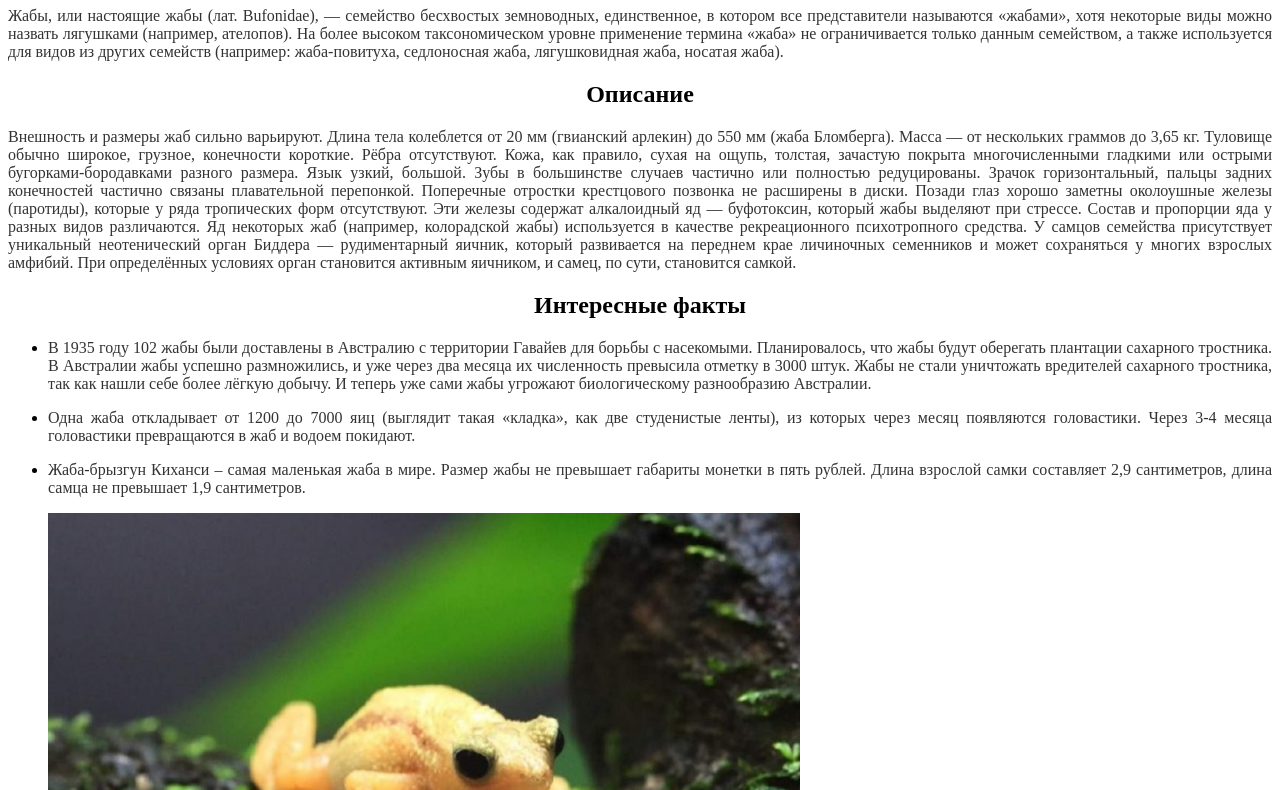
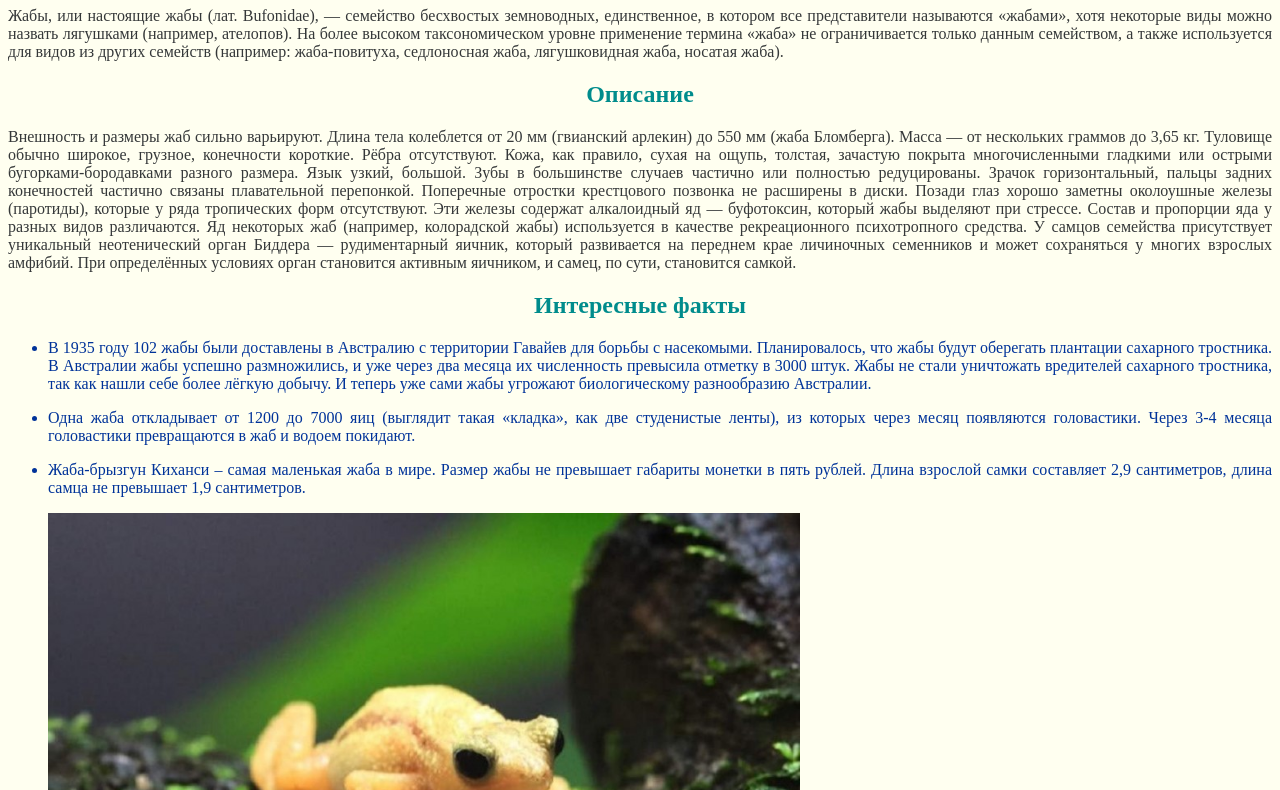
Before and after one commit to Kir-Scheluh/Jabas, a plain HTML site: page pages/2.html in a window 1280 px wide. Shown: the part 73-863 px from the top of the page. Drawn offline with Linux system fonts and the light colour scheme.

Commit message:
небольшие эксперименты
Вспоминал вёрстку, баловался с селекторами и смешными названиями цветов

```diff
--- a/css/styles.css
+++ b/css/styles.css
@@ -1,11 +1,22 @@
+body{
+	background-color: #fffff0;
+}
+ul p{
+	color: #4e1609;
+}
+.information, .information p{
+	color: #353839;
+}
+.facts, .facts p{
+	color: #003399;
+}
 p{
-	color: #333333;
+	color: ##353839;
 	text-align: justify;
-
 }
 a{
 	text-decoration: none;
-	color: gray;
+	color: #0000CC;
 	font: 20px "monotype corsiva" ;
 }
 a:hover {
@@ -13,6 +24,7 @@ a:hover {
 }
 h1, h2{
 	text-align: center;
+	color: #008c8c;
 }
 h1{
 	font-style: italic;
--- a/pages/2.html
+++ b/pages/2.html
@@ -7,6 +7,7 @@
 	<link rel="stylesheet" type="text/css" href="../css/styles.css">
 </head>
 <body>
+	<div class="information">
 		<h1>Информация про жаб</h1>
 
 		<p>
@@ -15,48 +16,52 @@
 
 		<h2>Описание</h2>
 
-	<p>Внешность и размеры жаб сильно варьируют. Длина тела колеблется от 20 мм (гвианский арлекин) до 550 мм (жаба Бломберга). Масса — от нескольких граммов до 3,65 кг. Туловище обычно широкое, грузное, конечности короткие. Рёбра отсутствуют. Кожа, как правило, сухая на ощупь, толстая, зачастую покрыта многочисленными гладкими или острыми бугорками-бородавками разного размера. Язык узкий, большой. Зубы в большинстве случаев частично или полностью редуцированы. Зрачок горизонтальный, пальцы задних конечностей частично связаны плавательной перепонкой. Поперечные отростки крестцового позвонка не расширены в диски.
+		<p id="description">Внешность и размеры жаб сильно варьируют. Длина тела колеблется от 20 мм (гвианский арлекин) до 550 мм (жаба Бломберга). Масса — от нескольких граммов до 3,65 кг. Туловище обычно широкое, грузное, конечности короткие. Рёбра отсутствуют. Кожа, как правило, сухая на ощупь, толстая, зачастую покрыта многочисленными гладкими или острыми бугорками-бородавками разного размера. Язык узкий, большой. Зубы в большинстве случаев частично или полностью редуцированы. Зрачок горизонтальный, пальцы задних конечностей частично связаны плавательной перепонкой. Поперечные отростки крестцового позвонка не расширены в диски.
 
 			Позади глаз хорошо заметны околоушные железы (паротиды), которые у ряда тропических форм отсутствуют. Эти железы содержат алкалоидный яд — буфотоксин, который жабы выделяют при стрессе. Состав и пропорции яда у разных видов различаются. Яд некоторых жаб (например, колорадской жабы) используется в качестве рекреационного психотропного средства.
 
 			У самцов семейства присутствует уникальный неотенический орган Биддера — рудиментарный яичник, который развивается на переднем крае личиночных семенников и может сохраняться у многих взрослых амфибий. При определённых условиях орган становится активным яичником, и самец, по сути, становится самкой.</p>
-
+	</div>
+	<div class="facts">
 		<h2>Интересные факты</h2>
 		<ul>
 		<li>
-			<p>
+			<p >
 				В 1935 году 102 жабы были доставлены в Австралию с территории Гавайев для борьбы с насекомыми. Планировалось, что жабы будут оберегать плантации сахарного тростника. В Австралии жабы успешно размножились, и уже через два месяца их численность превысила отметку в 3000 штук. Жабы не стали уничтожать вредителей сахарного тростника, так как нашли себе более лёгкую добычу. И теперь уже сами жабы угрожают биологическому разнообразию Австралии.
 			</p>
 		</li>
 		<li>
-			<p>
+			<p >
 				Одна жаба откладывает от 1200 до 7000 яиц (выглядит такая «кладка», как две студенистые ленты), из которых через месяц появляются головастики. Через 3-4 месяца головастики превращаются в жаб и водоем покидают.
 			</p>
 		</li>
 		<li>
-			<p>
+			<p >
 				Жаба-брызгун Киханси – самая маленькая жаба в мире. Размер жабы не превышает габариты монетки в пять рублей. Длина взрослой самки составляет 2,9 сантиметров, длина самца не превышает 1,9 сантиметров.
 			</p>
 		</li>
 		<img src="../pictures/jaba_kinkhasi.jpg" height="500px">
 		<p>Жаба Киханси</p>
 		<li>
-			<p>
+			<p >
 				Среди жаб, с весом чуть более 2 кг, самой крупной является жаба Ага, к тому же эта тропическая жаба еще и самая ядовитая.
 			</p>
 		</li>
 		<li>
-			<p>
+			<p >
 				В течение 1930-х годов врачи вводили в этих лягушек образцы женской мочи. Если моча принадлежала беременной женщине, в результате влияния гормона беременности (человеческий хорионический гонадотропин) у лягушки наступала овуляция. В этом случае на следующий день в емкости было полно икры.
 			</p>
 		</li>
 		<li>
-			<p>
+			<p >
 				В северной Турции буйволы бродят по болотам и собирают лягушек. Умные болотные лягушки выяснили, что мохнатые звери привлекают мух. Когда буйвол приближается, амфибии карабкаются на его спину и выслеживают насекомых. Это также избавляет буйволов от раздражающих мух.
 			</p>
 		</li>
 
 	</ul>
+	</div>
+
+
 
 
 	<ul>
```
Also changed, not shown: index.html (+3 -3 lines). Lines whose indentation alone changed are shown as unchanged.
